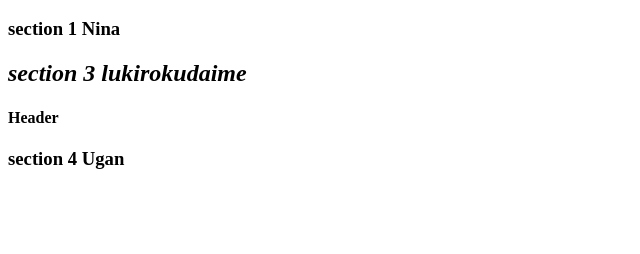
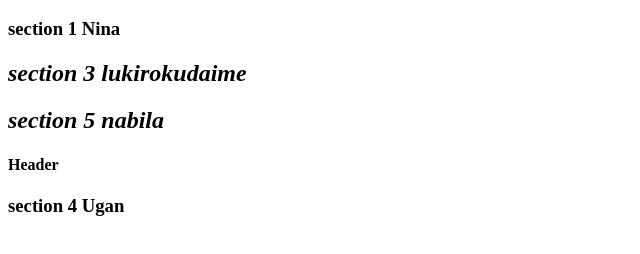
Before and after one commit to ivan-iddo/WorkshopGit, a plain HTML site: page index.html in a window 1280 px wide. Shown: the part 48-302 px from the top of the page, without its empty margins (0-640 px from the left). Drawn offline with Linux system fonts and the light colour scheme.

Commit message:
Update index.html

```diff
--- a/index.html
+++ b/index.html
@@ -6,6 +6,7 @@
 	<h1>Header</h1>
     <h3><b>section 1 Nina</b></h3>
 	<h2><i>section 3 lukirokudaime</i></h2>
+	<h2><i>section 5 nabila</i></h2>
 </body>
 	<h4>Header</h4>
     <h3><b>section 4 Ugan</b></h3>
```
